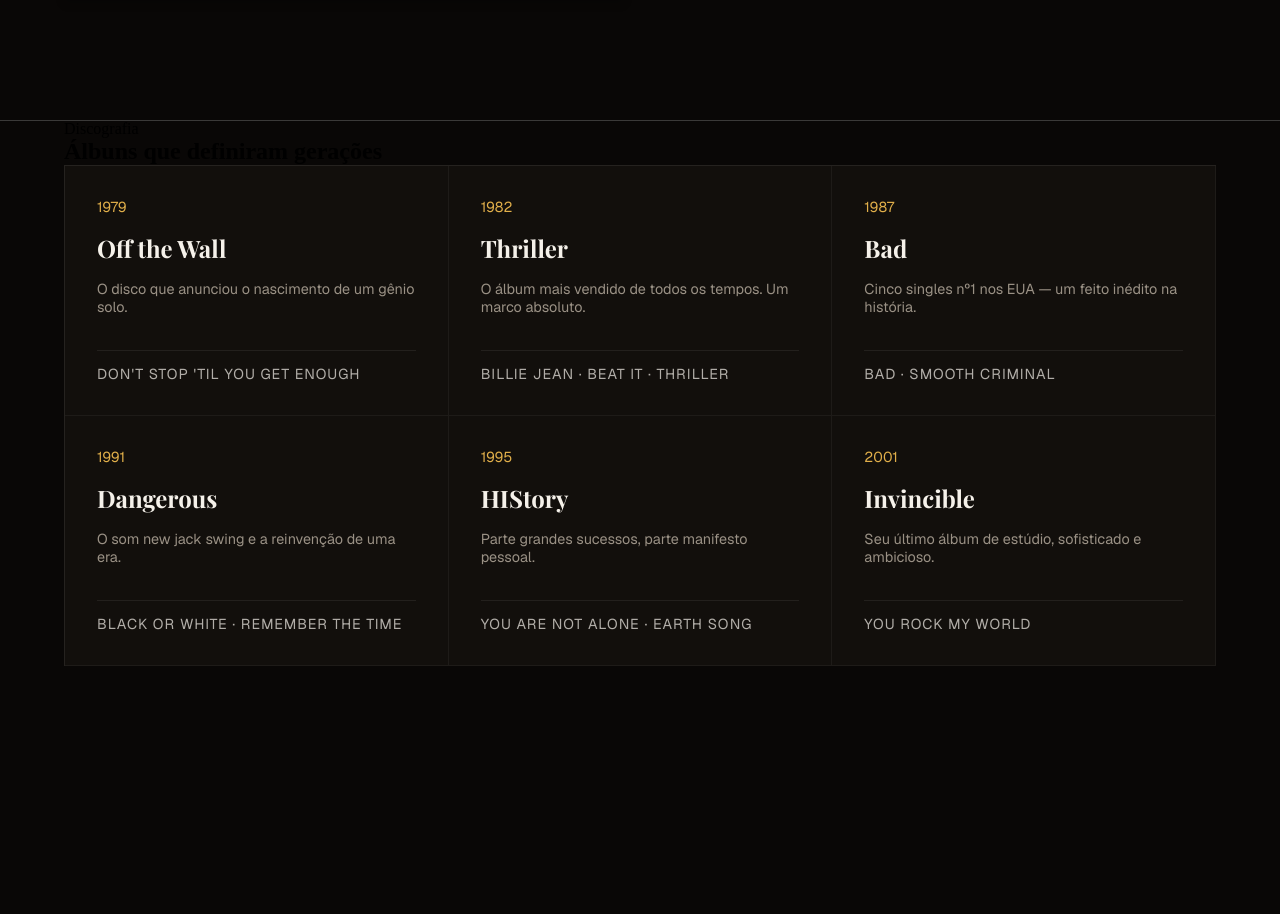
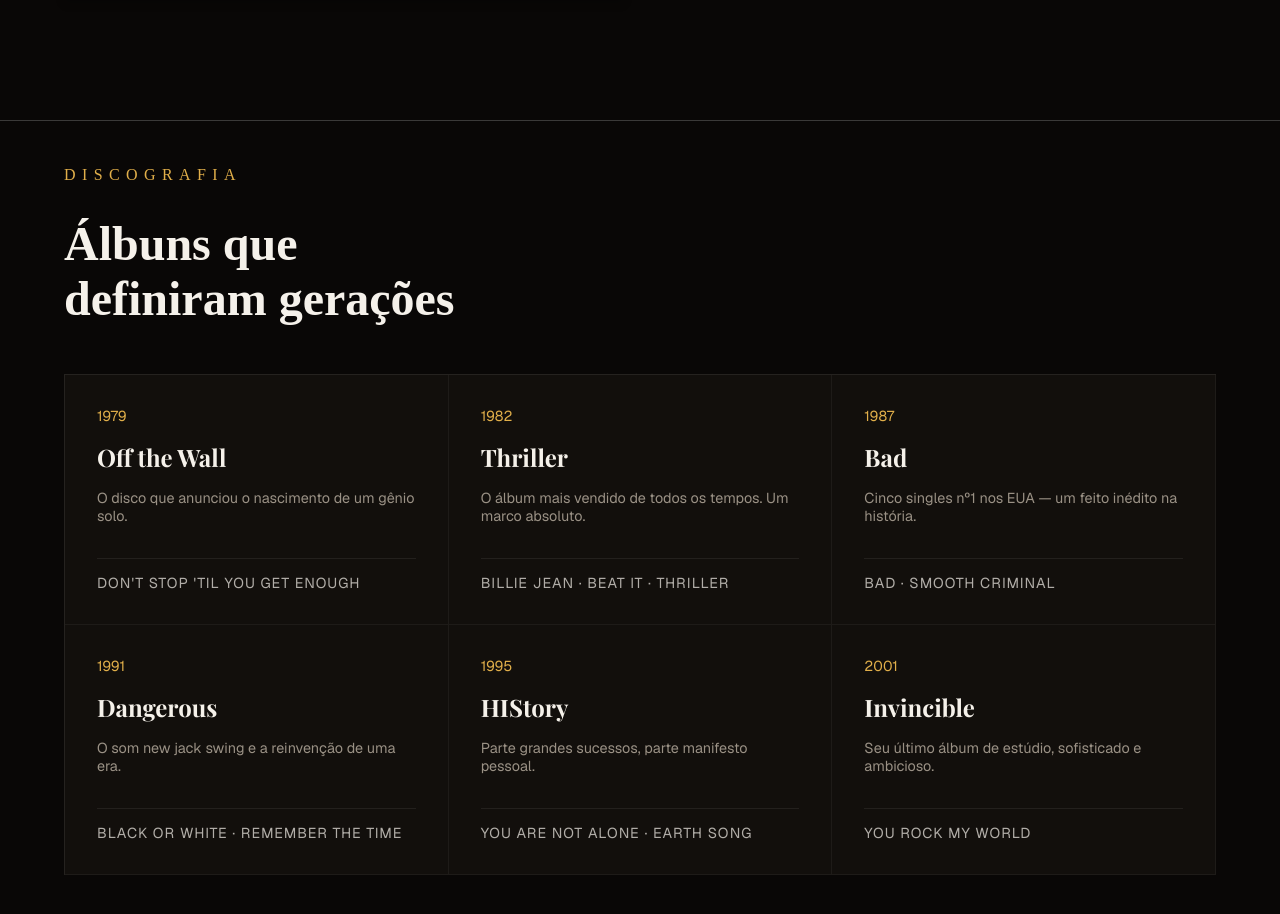
Before and after one commit to BernardoWE/Portfolio-Bernardo, a React (Vite) app: page / in a window 1280 px wide. Shown: the part 1480-2394 px from the top of the page. Built offline with nearby package versions, Linux system fonts and the light colour scheme; a web font is replaced by a local one.

Commit message:
terminado discography

```diff
--- a/src/pages/home/App.jsx
+++ b/src/pages/home/App.jsx
@@ -86,8 +86,10 @@
       </About>
       <Discography >
         <div className="container-discography section-width">
-          <p>Discografia</p>
-          <h2 className="discography-title">Álbuns que definiram gerações</h2>
+          <div className='container-discography-title'>
+            <p>Discografia</p>
+            <h2 className="discography-title">Álbuns que definiram gerações</h2>
+          </div>
           <div className='discography-cards'>
             {cards.map((album, index) => (
               <div key={index} className='discography-card'>
--- a/src/pages/home/styles.js
+++ b/src/pages/home/styles.js
@@ -249,7 +249,30 @@
 export const Discography = styled.section`
     min-height: 100vh;
     background-color: ${Colors.sidebar};
-
+    display: flex;
+    justify-content: center;
+    align-items: center;
+    .container-discography{
+        display: flex;
+        flex-direction: column;
+        gap: 3em;
+    }
+    .container-discography-title{
+        text-wrap: balance;
+        max-width: 30em;
+        display: flex;
+        flex-direction: column;
+        gap: 2em;
+        p{
+            color: ${Colors.primary};
+            text-transform: uppercase;
+            letter-spacing: .4em;
+        }
+        h2{
+            color: ${Colors.cardForeground};
+            font-size: 3rem;
+        }
+    }
     .discography-cards{
         display: grid;
         grid-template-columns: repeat(3, minmax(250px, 1fr));
```
